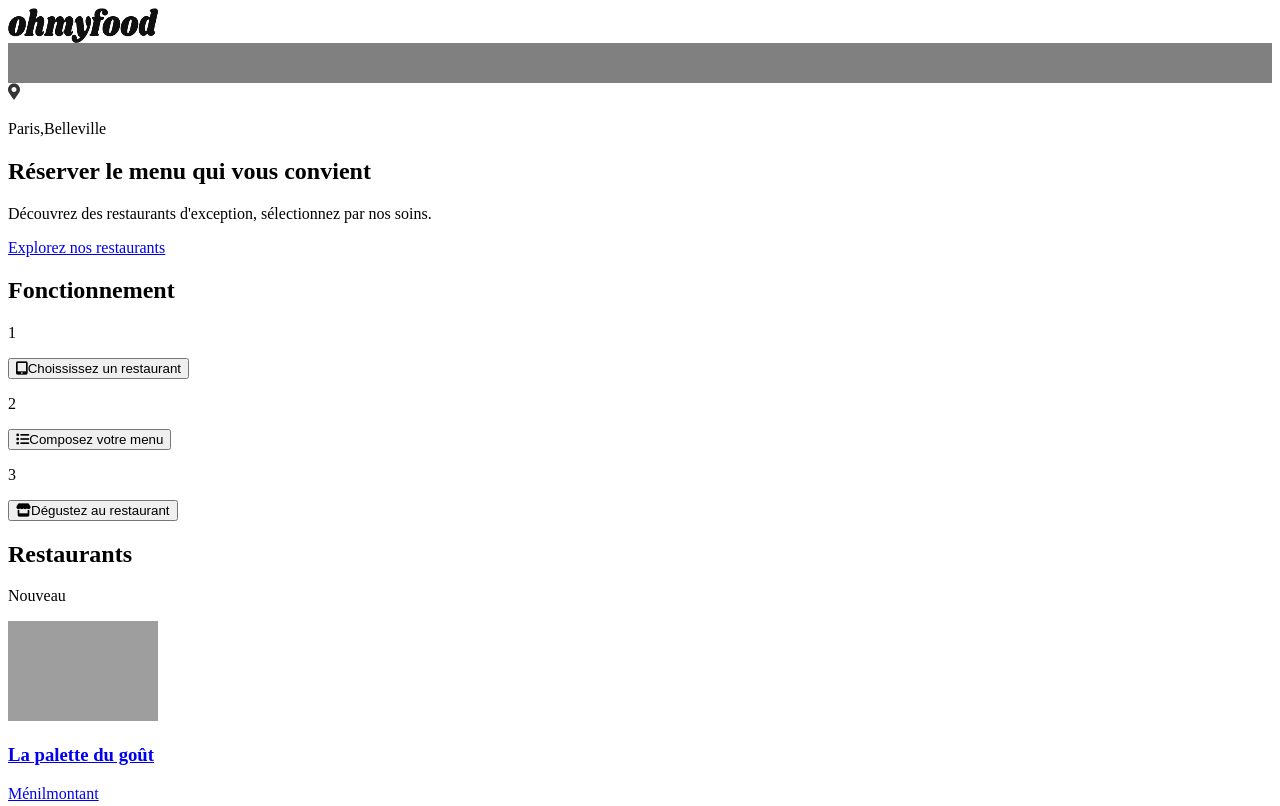
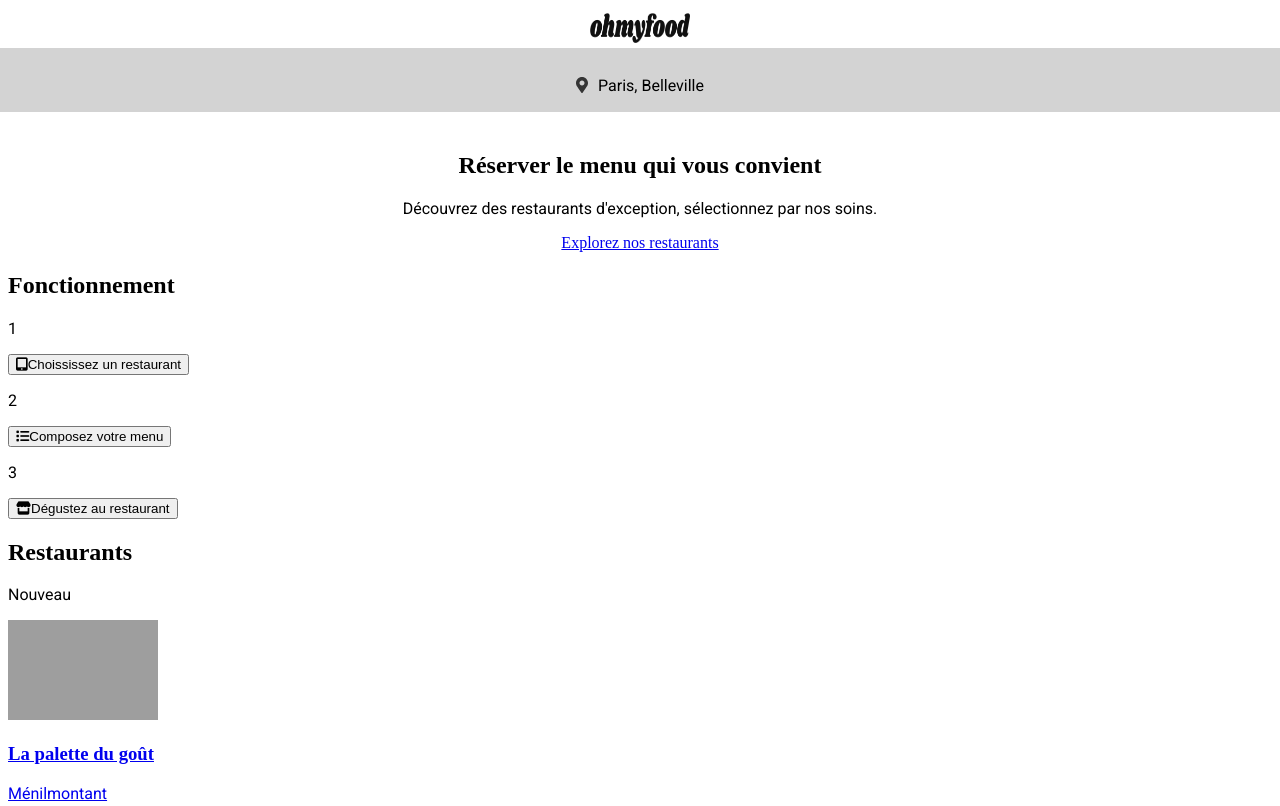
Before and after one commit to ELODIE-74/ohmyfood, a plain HTML site: page index.html in a window 1280 px wide. Shown: the top 806 px of the page. Drawn offline with Linux system fonts and the light colour scheme; grey boxes are pictures that could not be loaded; files whose address does not match are found by name; a web font is replaced by a local one.

Commit message:
css header

```diff
--- /dev/null
+++ b/SASS/Abstract/BASE/typo.scss
@@ -0,0 +1,11 @@
+body{
+.logoposition{
+    font-family: 'Shrikhand';
+}
+p{
+    font-family: 'Roboto';
+}
+h1{
+    font-weight: bold;
+}
+}
--- a/SASS/Layout/header.scss
+++ b/SASS/Layout/header.scss
@@ -1,29 +1,42 @@
 $color-primary : #9356DC;
 $color-secondary : #FF79DA;
 $color-tertiaire : #99E2D0;
-$color-positionlogo-header : grey;
-$color-back-header: white;
+$color-placeholder-header: #D3D3D3;
 
 header{
+    background-color: var($color-header);
+    display: flex;
+        flex-direction: column;
+        justify-content: space-between;
+        align-items: center;
+        width:100%;
+        padding-bottom: 20px;
     .imglogohaut{
-        width : 150px;
-        height: 35px;
-        background-color: var($color-back-header);
-        display: flex;
-        justify-items: center;
+        width : 100px;
+        height: 30px;
+        margin-top: 5px;
+        margin-bottom: 5px;
     }
     .searchcity{
-        background-color: var($color-positionlogo-header);
+        background-color: var($color-placeholder-header);
+        border-top: 4px solid black;
         width : 100%;
         height:40px;
+        position: relative;
+        border: 1px;
+        text-align: center;
+        display: flex;
+        justify-content: center;
+        font-weight: 100;
+        font-family: 'Roboto';
+        font-style: normal;
+        color: black;
+        margin: 0;
+        padding: 0.75rem;
+        font-size: medium;
         .logoposition{
-            width : 20px;
-            height : 20px;
-            display: flex;
-            justify-content: center;
-        }
-        .textsearch{
-            font-size: medium;
+            margin-right: 10px;
+            padding-top: 10px;
         }
     }
 
--- /dev/null
+++ b/SASS/pages/homepage.scss
@@ -0,0 +1,9 @@
+.reservation{
+    display:flex;
+    flex-direction: column;
+    justify-content: center;
+    text-align: center;
+    width: 100%;
+    height:350px;
+    background-color: #F0F0F2;
+}
--- a/assets/CSS/style.css
+++ b/assets/CSS/style.css
@@ -1,21 +1,52 @@
-header .imglogohaut {
-    width: 150px;
-    height: 35px;
-    background-color: white;
+body .logoposition {
+    font-family: "Shrikhand";
+  }
+  body p {
+    font-family: "Roboto";
+  }
+  body h1 {
+    font-weight: bold;
+  }
+/*header homepage*/
+header {
     display: flex;
-    justify-items: center;
+    flex-direction: column;
+    justify-content: space-between;
+    align-items: center;
+    width: 100%;
+    padding-bottom: 20px;
+  }
+  header .imglogohaut {
+    width: 100px;
+    height: 30px;
+    margin-top: 5px;
+    margin-bottom: 5px;
   }
   header .searchcity {
-    background-color: grey;
+    background-color: #D3D3D3 ;
+    border-top: 4px solid black;
     width: 100%;
     height: 40px;
-  }
-  header .searchcity .logoposition {
-    width: 20px;
-    height: 20px;
+    position: relative;
+    border: 1px;
+    text-align: center;
     display: flex;
     justify-content: center;
+    font-weight: 100;
+    font-style: normal;
+    color: black;
+    margin: 0;
+    padding: 0.75rem;
+    font-size: medium;
+}
+header .searchcity .logoposition {
+  margin-right: 10px;
+  padding-top: 10px;
+}
+/*section réservation*/
+.reservation {
+    display: flex;
+    flex-direction: column;
+    justify-content: center;
+    text-align: center;
   }
-  header .searchcity .textsearch {
-    font-size: medium;
-  }
--- a/index.html
+++ b/index.html
@@ -16,9 +16,9 @@
         <div class="main-container">
                 <header>
                        <img class="imglogohaut" src="assets/images/logo/ohmyfood.png" alt="logo ohmyfood">
-                            <div class="searchcity"></div>
-                                <img class="logoposition"src="assets/images/logo/Pin.svg"  alt="logo position">
-                                <p class="textesearch">Paris,Belleville</p>
+                            <div class="searchcity">
+                                <img class="logoposition" src="assets/images/logo/Pin.svg"  alt="logo position">
+                                <p class="textesearch">Paris, Belleville</p>
                             </div>
                 </header>
 
```
Also changed, not shown: SASS/Abstract/BASE/typo.css (added), SASS/Layout/header.css, SASS/pages/homepage.css (added), 3 other files.
